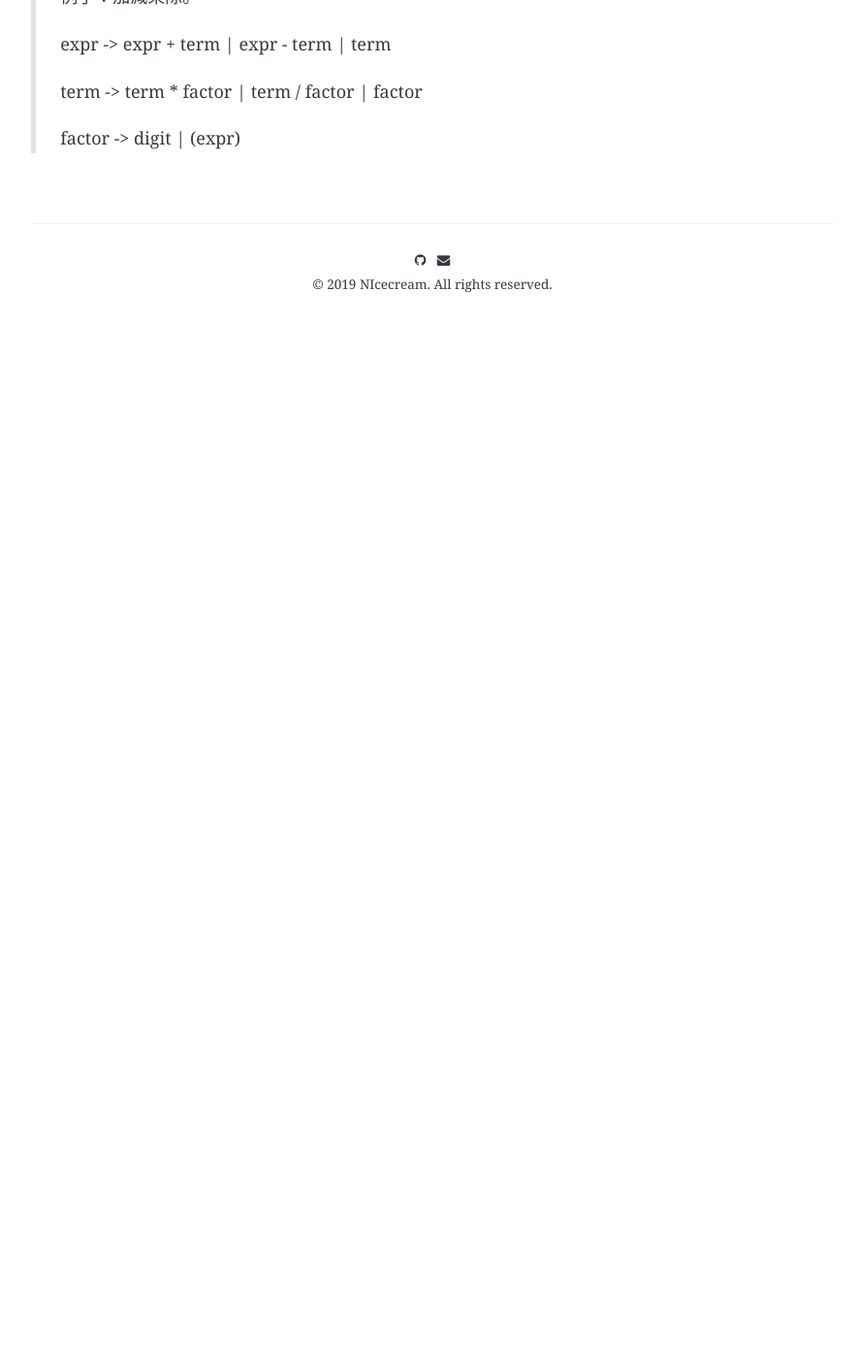
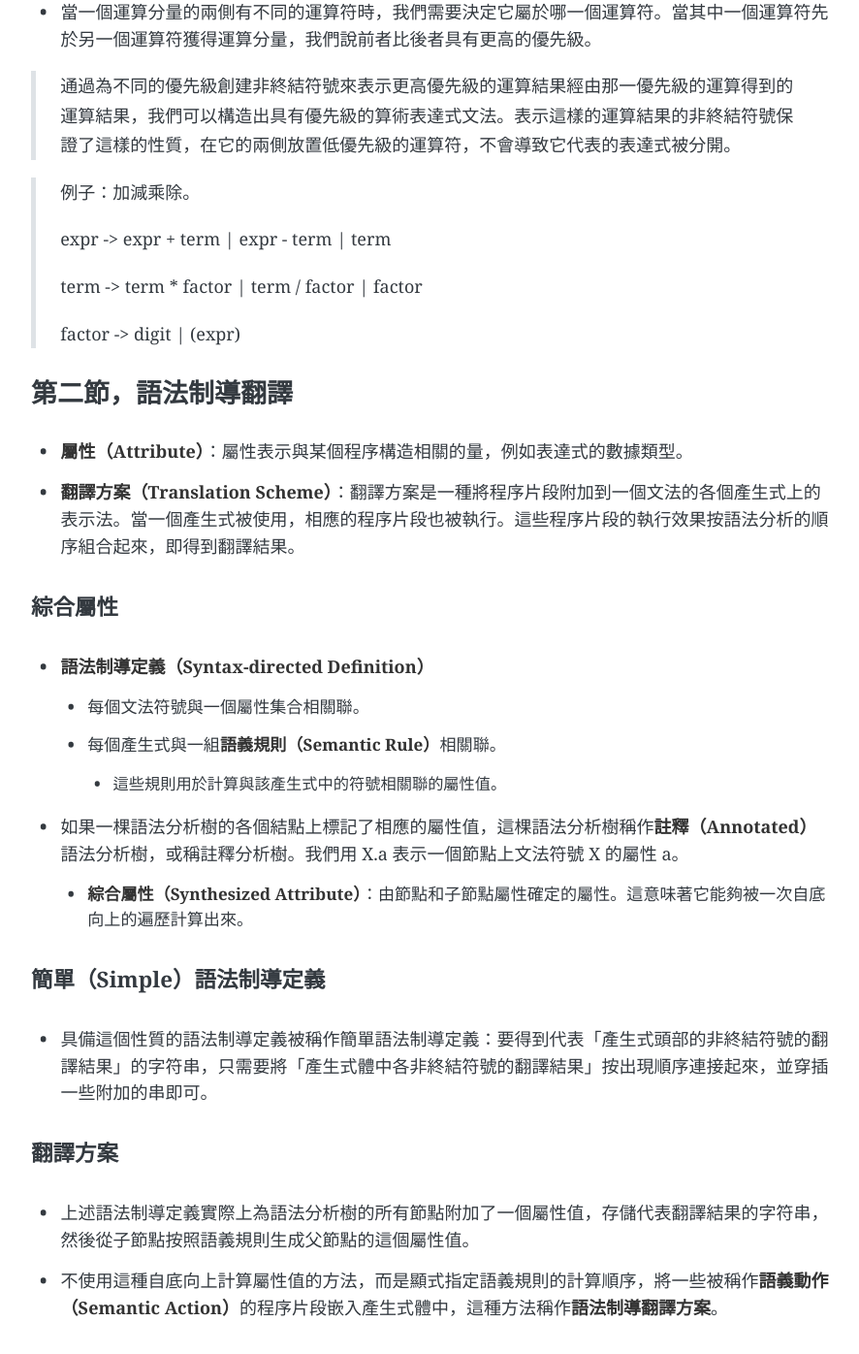
Before and after one commit to NeapolitanIcecream/NIcecream, a Jekyll site: the page built from _posts/2019-09-02-compilation-principle-is-coming.md, in a window 1280 px wide and 1400 px high, scrolled down 6385 px. Shown: the top 1396 px of the window at 97% size, without its empty margins (194-1080 px from the left). Built offline with Jekyll 4.4.1, drawn with Linux system fonts in a browser that asks for light colours; some web fonts are replaced; formulas are drawn with MathJax 3; comment, search, counter and statistics services are not loaded; before the commit the page ends 6779 px from its top, so only the background shows below that; some of the changed text lies outside the part shown.

Commit message:
update 0901, 0902

```diff
--- a/_posts/2019-07-23-compilation-principle-is-coming.md
+++ b/_posts/2019-09-02-compilation-principle-is-coming.md
@@ -16,8 +16,12 @@ comments: true
   + [第二節，一個編譯器的結構](#第二節一個編譯器的結構)
 + [第二章，一個簡單的語法制導翻譯器](#第二章一個簡單的語法制導翻譯器)
   + [第一節，語法定義](#第一節語法定義)
+  + [第二節，語法制導翻譯](#第二節語法制導翻譯)
 
 ## 第一章，引論
+
+> 一個簡單的系統必定是可知的。
+>
 
 ### 第一節，語言處理器
 
@@ -88,6 +92,10 @@ comments: true
 
 ## 第二章，一個簡單的語法制導翻譯器
 
+> 人類啊，真是討厭。又自私又無趣又蠢又壞，偏偏佔有著六度分隔理論這種救命法寶。
+>
+> 幸運的是，還有像我的朋友們一樣有趣又可愛的傢伙。
+
 ### 第一節，語法定義
 
 #### 上下文無關文法（Context-free Grammar，或稱文法）
@@ -128,7 +136,7 @@ comments: true
   + 根結點的標號為文法的開始符號。
   + 葉子結點的標號為一個終結符號或 $\epsilon$。
   + 內部結點的標號為一個非終結符號。
-  + 如果非終結符號 A 是一個內部結點的標號，它的子結點標號從左至右分別為 $X_1$，⋯⋯，$X_n$，必然存在產生式 $A\rightarrow X_1,...,X_n$。
+  + 如果非終結符號 A 是一個內部結點的標號，它的子結點標號從左至右分別為 $X_1$，⋯⋯，$X_n$，必然存在產生式 $A\rightarrow X_1...X_n$。
 + 給定語法分析樹，其葉子結點從左至右組成的符號串稱為樹的**結果（Yield）**，也就是從這棵樹根節點的非終結符號推導得到的符號串。
 + 語法分析是這樣的過程，給定一個終結符號串，為它構建一棵語法分析樹。
 
@@ -159,3 +167,27 @@ comments: true
 > term -> term * factor \| term / factor \| factor
 >
 > factor -> digit \| (expr)
+
+### 第二節，語法制導翻譯
+
++ **屬性（Attribute）**：屬性表示與某個程序構造相關的量，例如表達式的數據類型。
++ **翻譯方案（Translation Scheme）**：翻譯方案是一種將程序片段附加到一個文法的各個產生式上的表示法。當一個產生式被使用，相應的程序片段也被執行。這些程序片段的執行效果按語法分析的順序組合起來，即得到翻譯結果。
+
+#### 綜合屬性
+
++ **語法制導定義（Syntax-directed Definition）**
+  + 每個文法符號與一個屬性集合相關聯。
+  + 每個產生式與一組**語義規則（Semantic Rule）**相關聯。
+    + 這些規則用於計算與該產生式中的符號相關聯的屬性值。
+
++ 如果一棵語法分析樹的各個結點上標記了相應的屬性值，這棵語法分析樹稱作**註釋（Annotated）**語法分析樹，或稱註釋分析樹。我們用 X.a 表示一個節點上文法符號 X 的屬性 a。
+  + **綜合屬性（Synthesized Attribute）**：由節點和子節點屬性確定的屬性。這意味著它能夠被一次自底向上的遍歷計算出來。
+
+#### 簡單（Simple）語法制導定義
+
++ 具備這個性質的語法制導定義被稱作簡單語法制導定義：要得到代表「產生式頭部的非終結符號的翻譯結果」的字符串，只需要將「產生式體中各非終結符號的翻譯結果」按出現順序連接起來，並穿插一些附加的串即可。
+
+#### 翻譯方案
+
++ 上述語法制導定義實際上為語法分析樹的所有節點附加了一個屬性值，存儲代表翻譯結果的字符串，然後從子節點按照語義規則生成父節點的這個屬性值。
++ 不使用這種自底向上計算屬性值的方法，而是顯式指定語義規則的計算順序，將一些被稱作**語義動作（Semantic Action）**的程序片段嵌入產生式體中，這種方法稱作**語法制導翻譯方案**。
```
Also changed, not shown: other parts of _posts/2019-09-02-compilation-principle-is-coming.md (+2 -2 lines), _posts/2019-09-01-september-talks-1.md (added, +42 -0 lines), _posts/2019-09-01-september-talks.md (deleted, +0 -21 lines).
